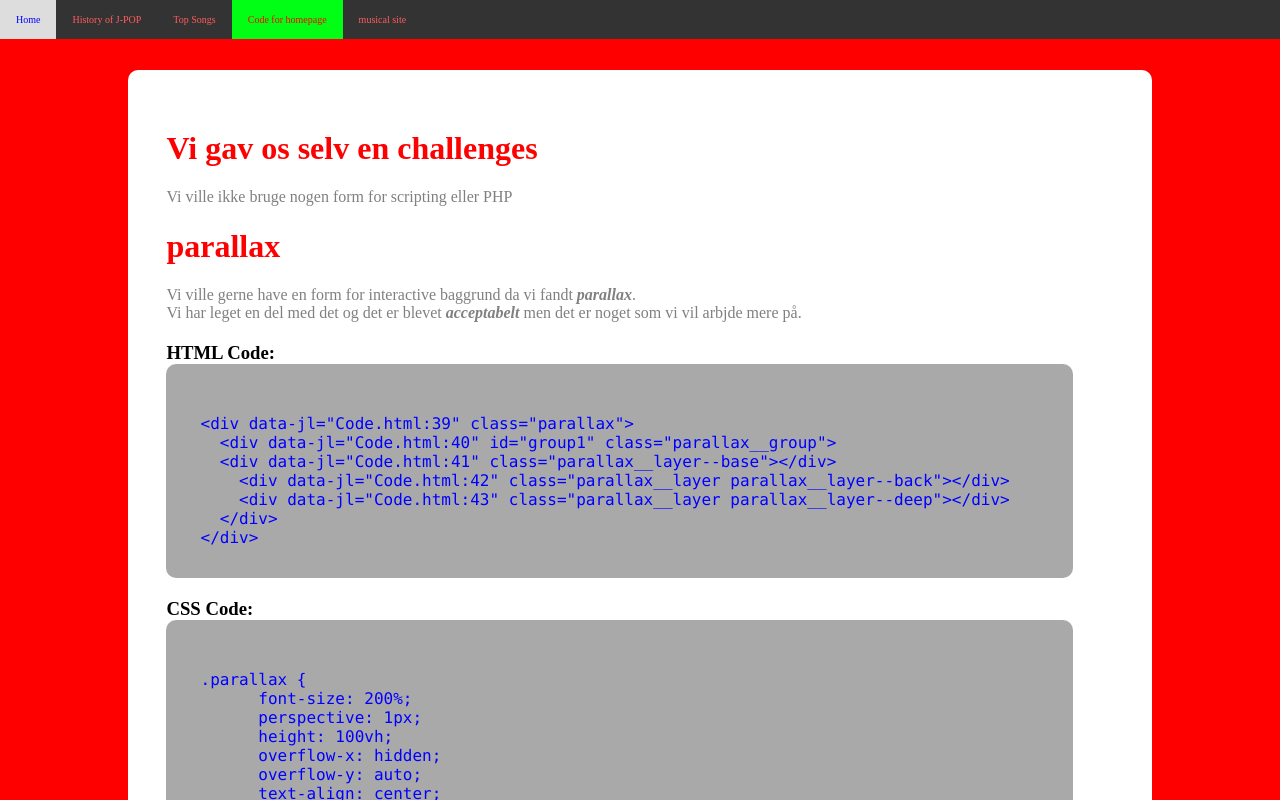
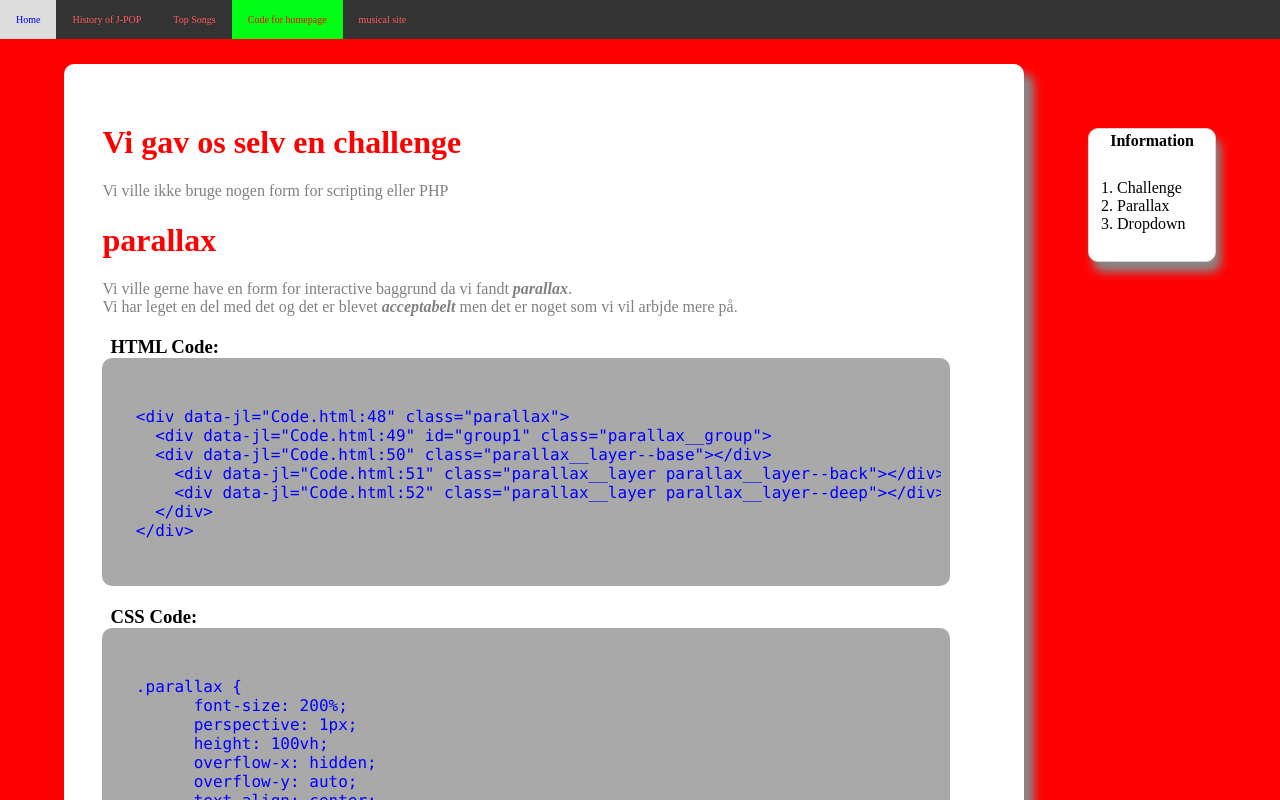
Before and after one commit to duckson1989/j-pop, a plain HTML site: page Code.html in a window 1280 px wide. Shown: the top 800 px of the page. Drawn offline with Linux system fonts and the light colour scheme.

Commit message:
made a list

```diff
--- a/Code.html
+++ b/Code.html
@@ -18,18 +18,27 @@
       <div class="information">
         <table>
           <tr>
-            <th></th>
+            <th>Information</th>
+          </tr>
+          <tr>
+          	<td>
+          		<ol>
+          			<a href="#challenge"><li>Challenge</li></a>
+          			<a href="#Dropdown"><li>Parallax</li></a>
+          			<a href="#Keyframe"><li>Dropdown</li></a>
+          		</ol>
+          	</td>
           </tr>
         </table>
       </div>
       <div class="text-content">
           <div class="text-selection">
-            <h1>Vi gav os selv en challenges</h1>
+            <h1 id="challenge">Vi gav os selv en challenge</h1>
               <p>Vi ville ikke bruge nogen form for scripting eller PHP</p>
           </div>
           <!-- parallax start -->
           <div class="text-selection">
-            <h1>parallax</h1>
+            <h1 id="parallax">parallax</h1>
             <p>Vi ville gerne have en form for interactive baggrund da vi fandt <i><b>parallax</b></i>.
               <br> Vi har leget en del med det og det er blevet <i><b>acceptabelt</b></i> men det er noget som vi vil arbjde mere på.
             </p>
@@ -102,7 +111,7 @@
 <!-- parallax end -->
 <!-- Video start -->
           <div class="text-selection">
-            <h1>Video Dropdown</h1>
+            <h1 id="Dropdown">Video Dropdown</h1>
             <p>Vi ville gerne have at man kunne have lidt mere interaktivtet med vores hjemmeside så vi lavede en <i><b>Video-Dropdown</b></i>.
               <br> og det er blevet mere <i><b>end acceptabelt</b></i> men det er stadigvæk begrænste hvad man kan lave uden et <i>java script</i>
             </p>
@@ -146,7 +155,7 @@
 <!-- Video end -->
 <!-- KeyFrame start -->
     <div class="text-selection">
-      <h1>keyframes</h1>
+      <h1 id="Keyframe">keyframes</h1>
       <p>Vi ville gerne prøve at lege lidt med keyframes på vores hjemmeside så vi lavede nogen <i><b>flotte animationer</b></i>.
         <br> og selv om at det ser ngoet sjovt ud <i><b>lærte</b></i> vi en god del om det
       </p>
--- a/maincss/Codecss.css
+++ b/maincss/Codecss.css
@@ -8,22 +8,58 @@ h1 {
   color: red;
 }
 
+a {
+	text-decoration: none;
+	color: black;
+}
+
+a:hover {
+	font-size: 22px;
+	text-shadow: 2px 2px 1px lightgrey;
+}
+
 h3{
   margin: 20px 0 0 0;
-  padding: 0 0 0 8  px;
+  padding: 0 0 0 8px;
 }
 
 p {
   color: grey;
 }
 
+.information {
+	position: fixed;
+	margin-top: 5%;
+	margin-left: 85%;
+	width: 10%;
+}
+
+.information table{
+	border: 1px solid #D3D3D3;
+	border-radius: 10px;
+	background-color: white;
+	box-shadow: 5px 10px 10px #888888;
+	width: 100%;
+	height: auto;
+}
+
+.information tr{
+	border-bottom: 1px solid #D3D3D3;
+}
+
+.information ol {
+	padding: 25px;
+	margin: 0;
+}
+
 .text-content {
   border-radius: 10px;
   background-color: white;
-  margin: 5% 10%;
+  margin: 5% 20% 5% 5%;
   padding-top: 3%;
   padding-left: 3%;
   padding-bottom: 3%;
+  box-shadow: 10px 10px 10px #888888;
   align-items:center;
 }
 
@@ -40,8 +76,7 @@ xmp {
   overflow: auto;
   width: auto;
   padding: 5px;
-  width: 650px!ie7;
-  padding-bottom: 20px!ie7;
+  padding-bottom: 20px;
   max-height: 600px;
 }
 
```
